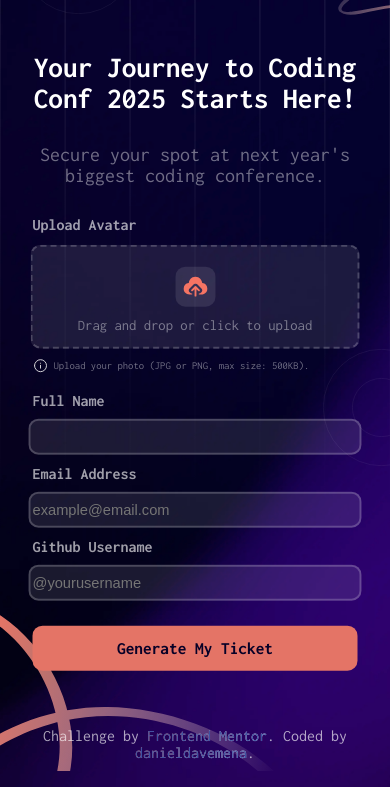
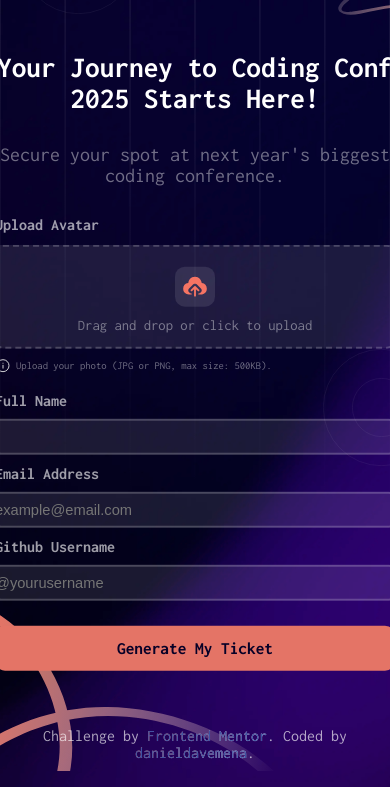
Before and after one commit to danieldavemena/conference-ticket-generator-main, a plain HTML site: page index.html in a window 390 px wide. Shown: the part 73-860 px from the top of the page. Drawn offline with Linux system fonts and the light colour scheme; files whose address does not match are found by name.

Commit message:
modified:   main.css

```diff
--- a/main.css
+++ b/main.css
@@ -343,7 +343,7 @@ a {
 
   .form,
   .ticket_section {
-    width: 325px;
+    width: 400px;
     position: absolute;
     top: 50%;
     left: 50%;
```
